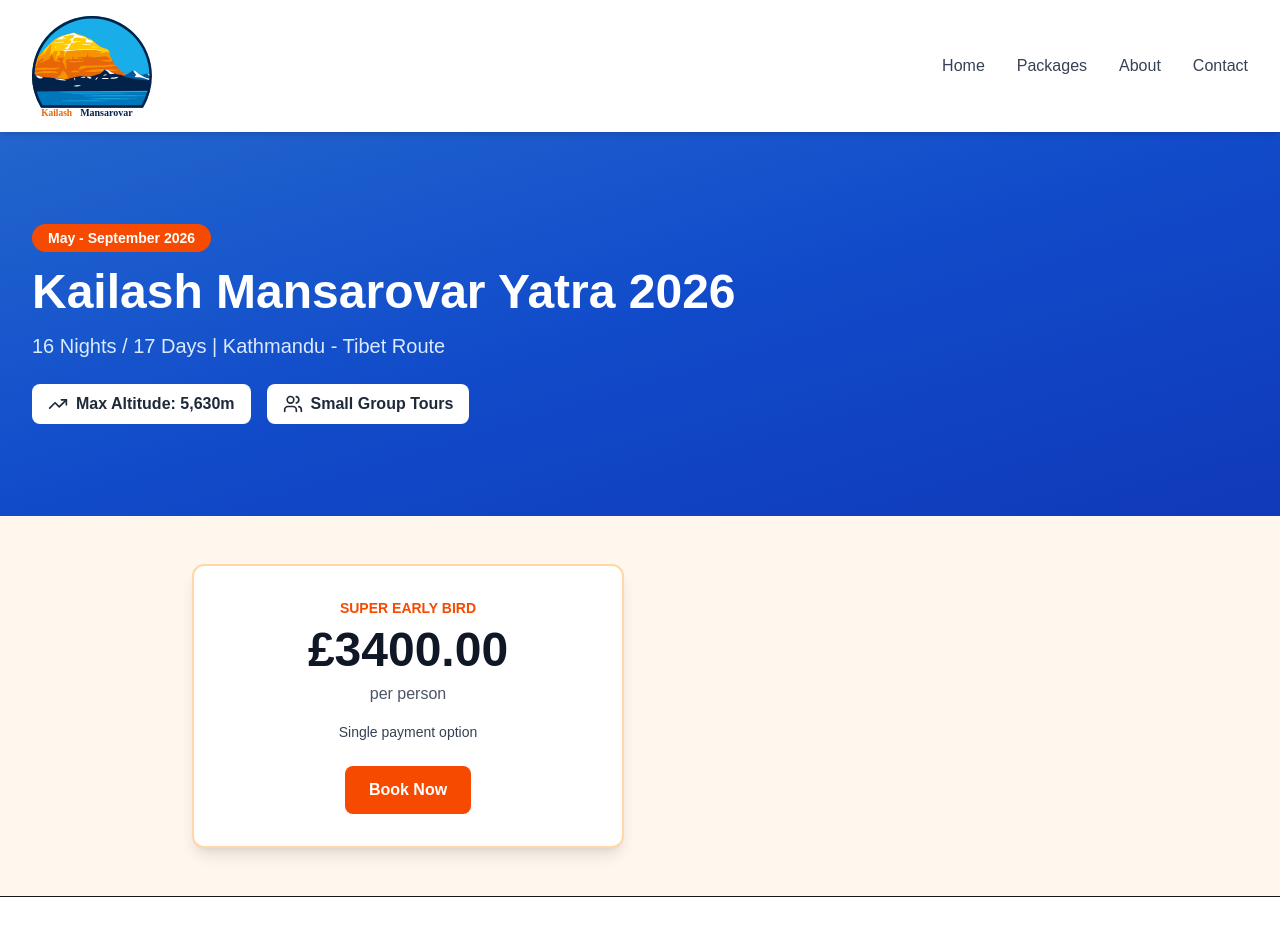
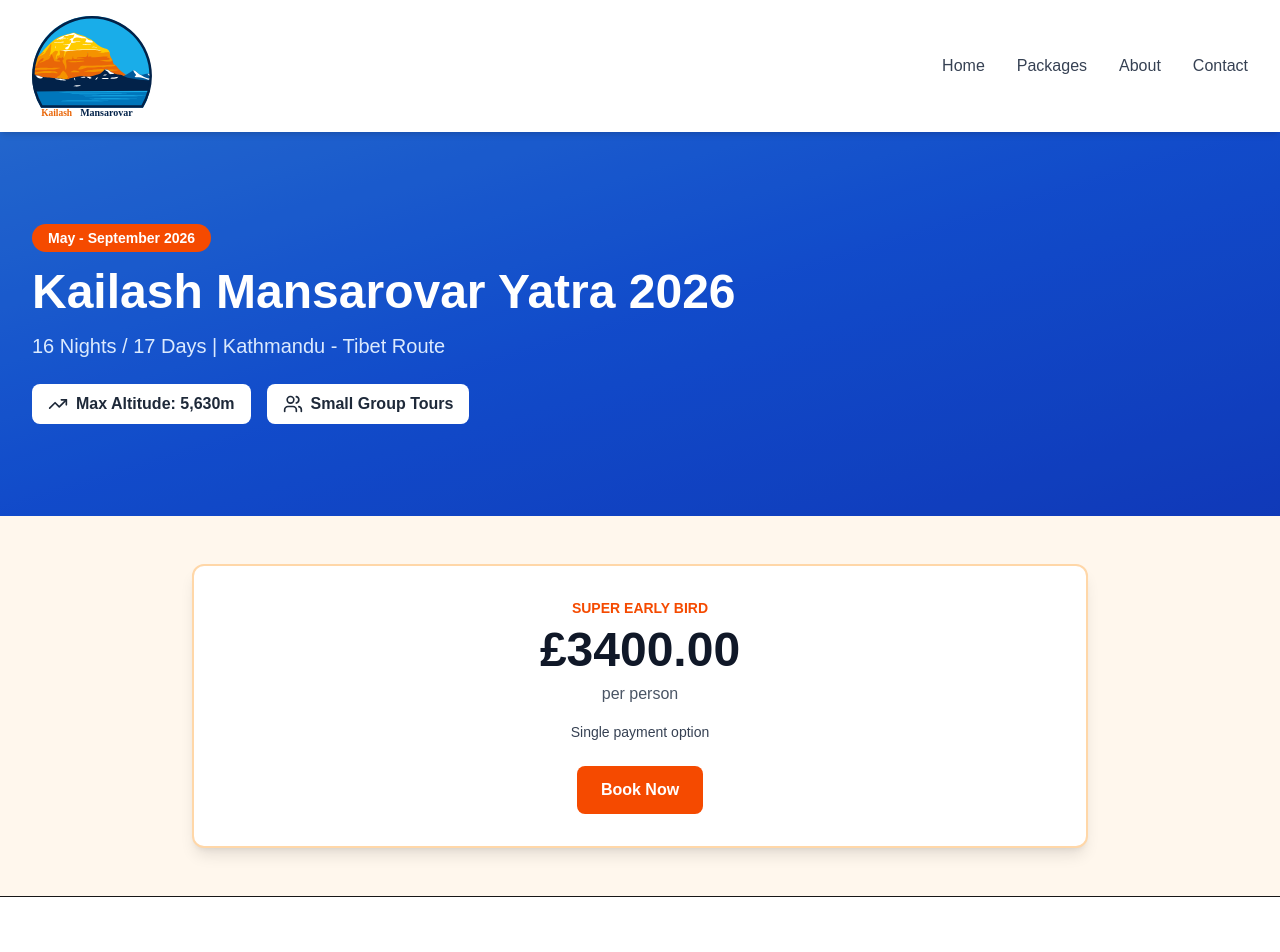
Before and after one commit to ayrbox/kailashmansarovar, a Next.js app: page /packages/2026 in a window 1280 px wide. Shown: the top 952 px of the page. Built offline with nearby package versions, Linux system fonts and the light colour scheme.

Commit message:
update package

```diff
--- a/src/app/packages/2026/page.tsx
+++ b/src/app/packages/2026/page.tsx
@@ -65,7 +65,7 @@
       {/* Pricing Section */}
       <section className="py-12 bg-orange-50 border-b">
         <div className="max-w-7xl mx-auto px-4 sm:px-6 lg:px-8">
-          <div className="grid md:grid-cols-2 gap-8 max-w-4xl mx-auto">
+          <div className="grid md:grid-cols-1 gap-8 max-w-4xl mx-auto">
             <div className="bg-white rounded-xl shadow-lg p-8 text-center border-2 border-orange-200">
               <div className="text-orange-600 font-semibold text-sm uppercase mb-2">
                 Super Early Bird
```
